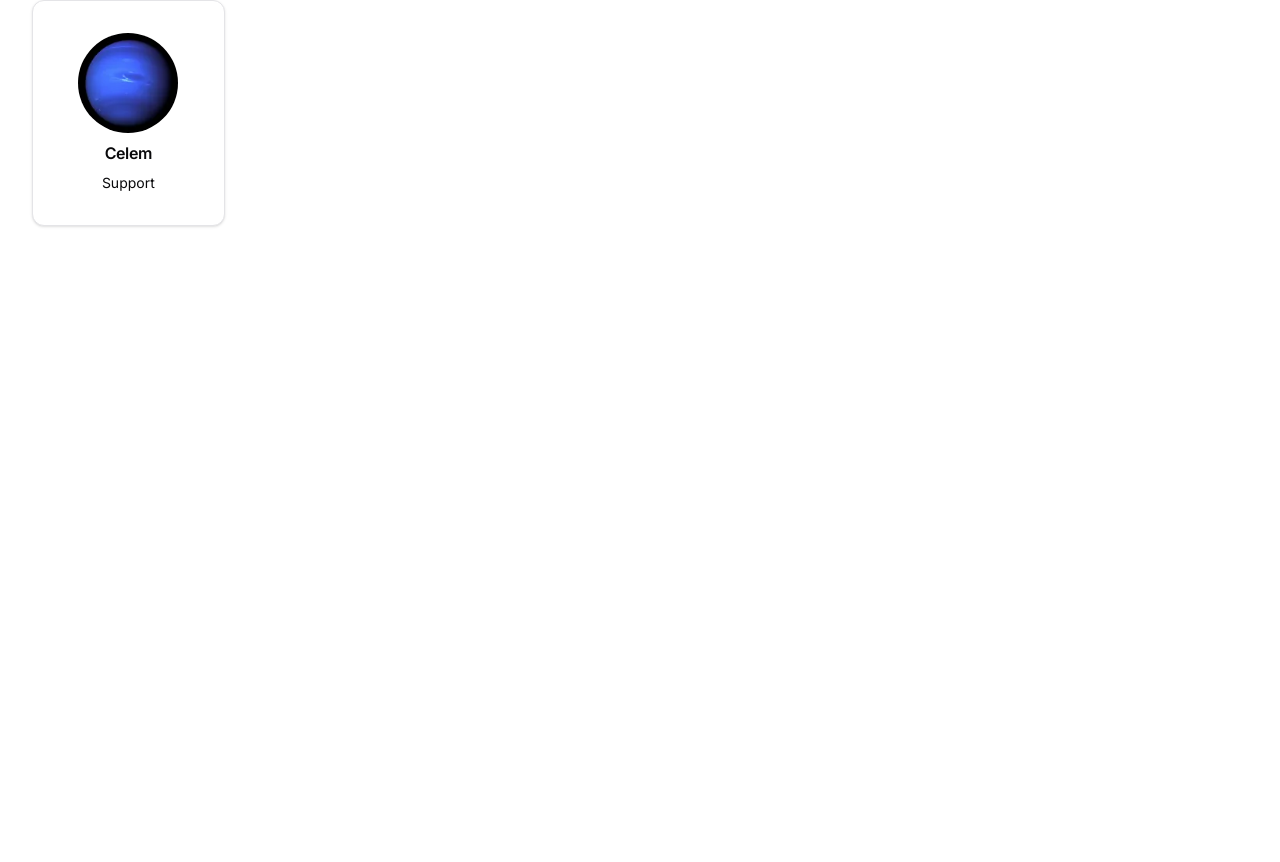
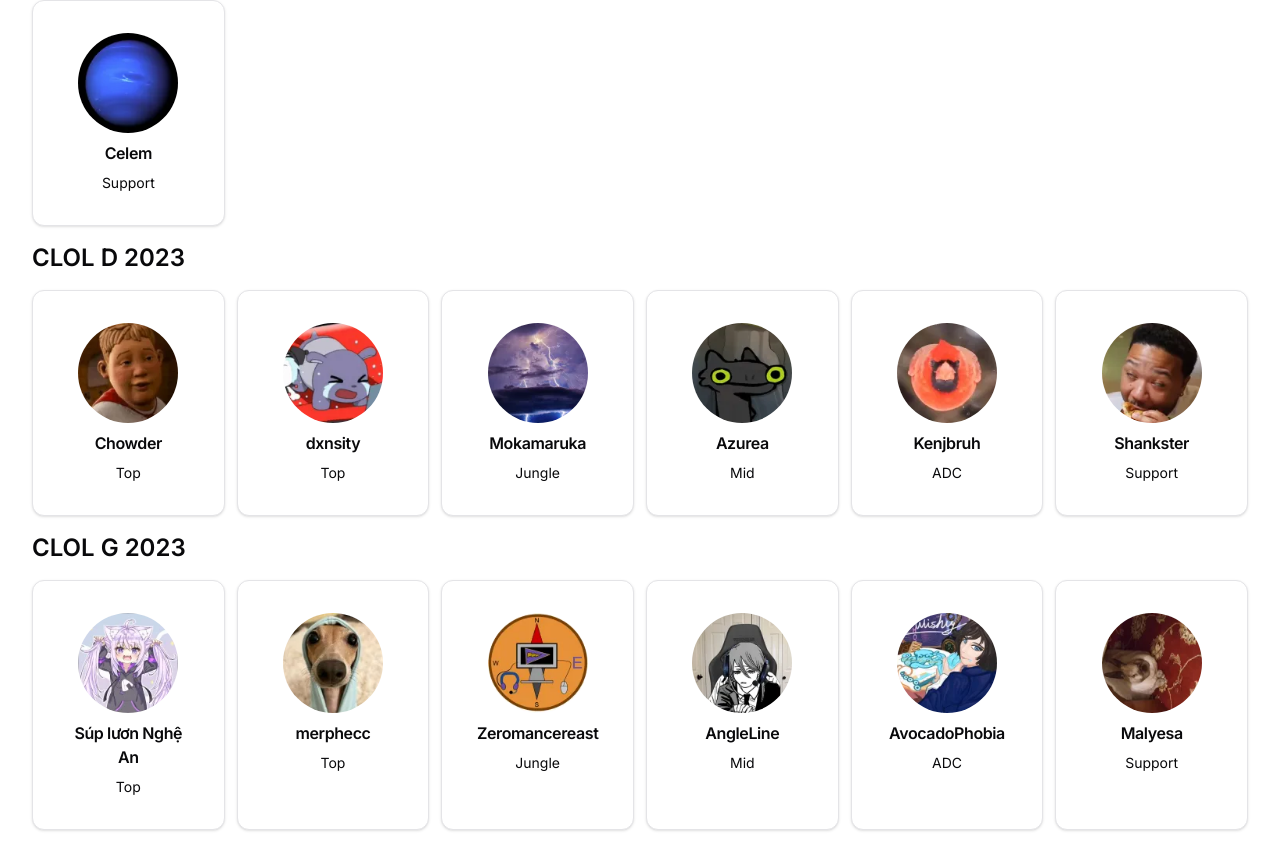
Before and after one commit to lucaschew/mcgill-esports-association, a Next.js app: page /teams/league-of-legends in a window 1280 px wide. Shown: the part 2540-3402 px from the top of the page. Before the commit the page ends 2798 px from the top, so only its background shows below. Built offline with nearby package versions, Linux system fonts and the light colour scheme.

Commit message:
[Add] CLOL D and CLOL G

```diff
--- a/app/teams/league-of-legends/page.tsx
+++ b/app/teams/league-of-legends/page.tsx
@@ -185,7 +185,7 @@ export default function LeagueOfLegendsPage() {
         {/* Add more TeamMemberCards as needed */}
       </div>
 
-      <h2 className="text-2xl font-semibold mb-4 pt-4">CLOL B 2023</h2>
+      <h2 className="text-2xl font-semibold mb-4 pt-4">CLOL C 2023</h2>
       <div className="grid grid-cols-2 sm:grid-cols-3 md:grid-cols-4 lg:grid-cols-5 xl:grid-cols-6 gap-3">
         <TeamMemberCard
           name="La1n"
@@ -224,6 +224,76 @@ export default function LeagueOfLegendsPage() {
         />
         {/* Add more TeamMemberCards as needed */}
       </div>
+
+      <h2 className="text-2xl font-semibold mb-4 pt-4">CLOL D 2023</h2>
+      <div className="grid grid-cols-2 sm:grid-cols-3 md:grid-cols-4 lg:grid-cols-5 xl:grid-cols-6 gap-3">
+        <TeamMemberCard
+          name="Chowder"
+          role="Top"
+          icon="/league-of-legends/Chowder.jpg"
+        />
+        <TeamMemberCard
+          name="dxnsity"
+          role="Top"
+          icon="/league-of-legends/dxnsity.jpg"
+        />
+        <TeamMemberCard
+          name="Mokamaruka"
+          role="Jungle"
+          icon="/league-of-legends/Mokamaruka.jpg"
+        />
+        <TeamMemberCard
+          name="Azurea"
+          role="Mid"
+          icon="/league-of-legends/Azurea.jpg"
+        />
+        <TeamMemberCard
+          name="Kenjbruh"
+          role="ADC"
+          icon="/league-of-legends/Kenjbruh.jpg"
+        />
+        <TeamMemberCard
+          name="Shankster"
+          role="Support"
+          icon="/league-of-legends/Shankster.jpg"
+        />
+        {/* Add more TeamMemberCards as needed */}
+      </div>
+
+      <h2 className="text-2xl font-semibold mb-4 pt-4">CLOL G 2023</h2>
+      <div className="grid grid-cols-2 sm:grid-cols-3 md:grid-cols-4 lg:grid-cols-5 xl:grid-cols-6 gap-3">
+        <TeamMemberCard
+          name="Súp lươn Nghệ An"
+          role="Top"
+          icon="/league-of-legends/sup luon ange an.jpg"
+        />
+        <TeamMemberCard
+          name="merphecc"
+          role="Top"
+          icon="/league-of-legends/merphecc.jpg"
+        />
+        <TeamMemberCard
+          name="Zeromancereast"
+          role="Jungle"
+          icon="/league-of-legends/Zeromancereast.jpg"
+        />
+        <TeamMemberCard
+          name="AngleLine"
+          role="Mid"
+          icon="/league-of-legends/AngleLine.jpg"
+        />
+        <TeamMemberCard
+          name="AvocadoPhobia"
+          role="ADC"
+          icon="/league-of-legends/AvocadoPhobia.jpg"
+        />
+        <TeamMemberCard
+          name="Malyesa"
+          role="Support"
+          icon="/league-of-legends/Malyesa.jpg"
+        />
+        {/* Add more TeamMemberCards as needed */}
+      </div>
     </div>
   );
 }
```
